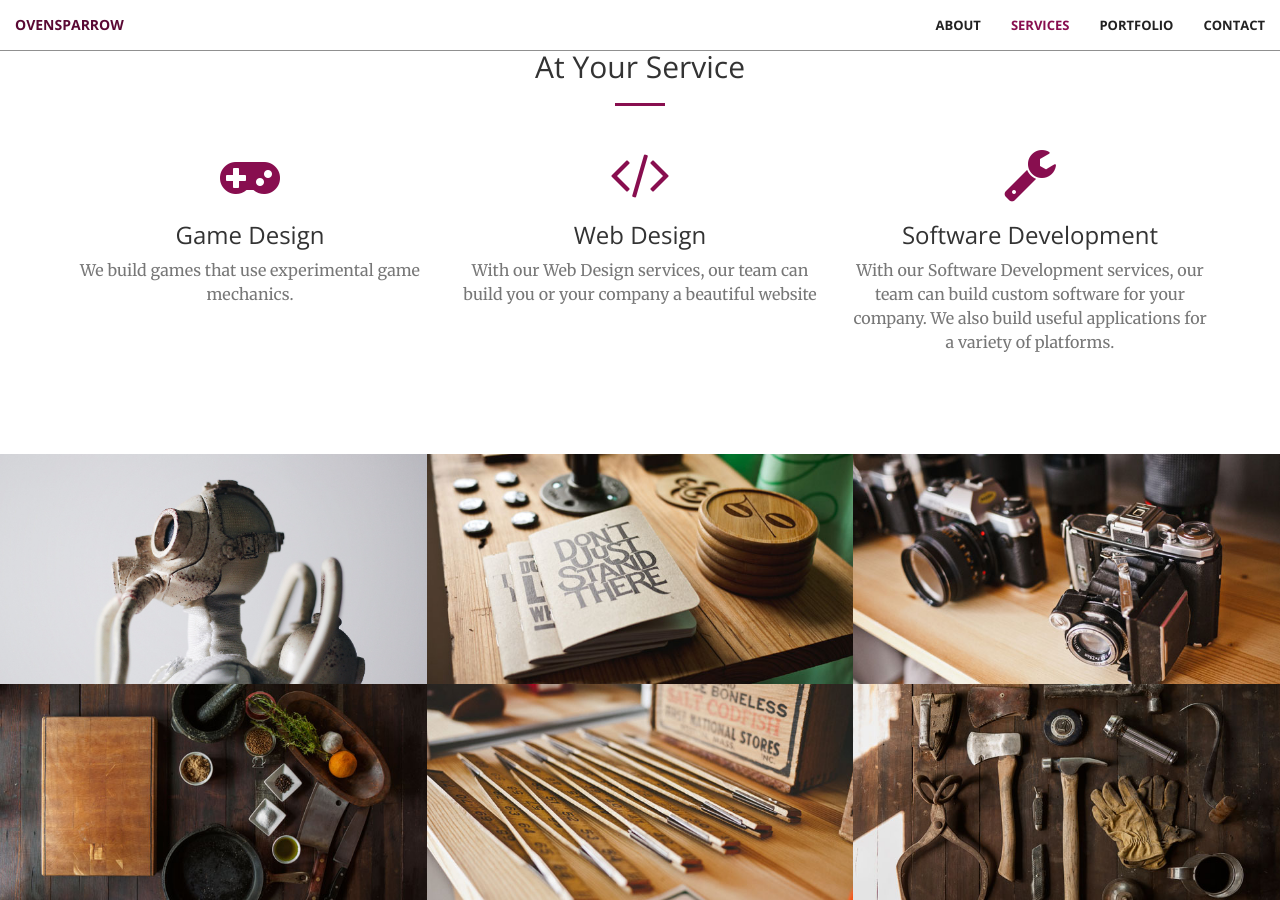
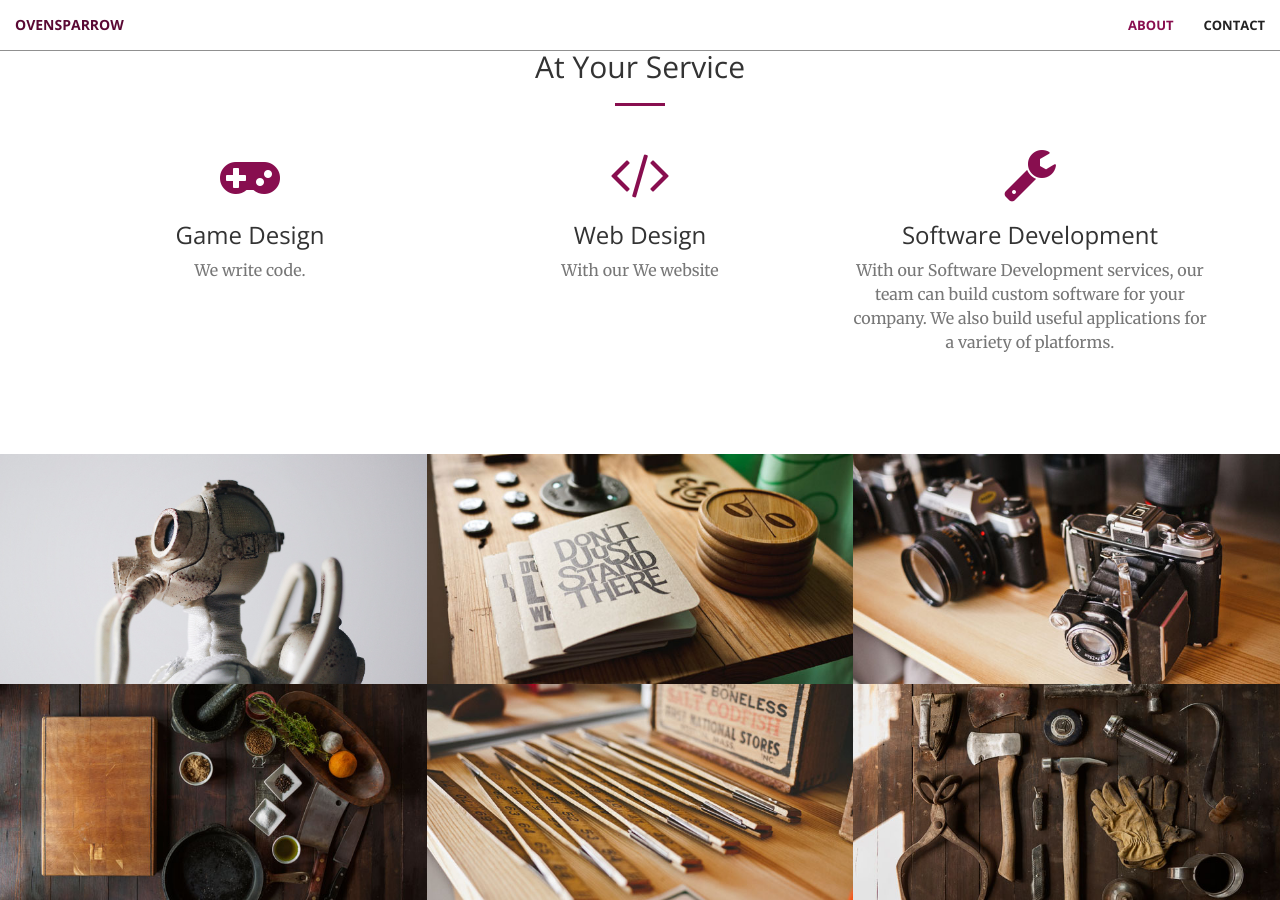
Before and after one commit to 4thWave/4thwave.github.io, a Jekyll site: the page built from index.html, in a window 1280 px wide and 900 px high, scrolled down 1318 px. Built offline with Jekyll 4.4.1, drawn with Linux system fonts in a browser that asks for light colours.

Commit message:
minor add

```diff
--- a/_includes/nav.html
+++ b/_includes/nav.html
@@ -18,12 +18,6 @@
                     <a class="page-scroll" href="#about">About</a>
                 </li>
                 <li>
-                    <a class="page-scroll" href="#services">Services</a>
-                </li>
-                <li>
-                    <a class="page-scroll" href="#portfolio">Portfolio</a>
-                </li>
-                <li>
                     <a class="page-scroll" href="#contact">Contact</a>
                 </li>
             </ul>
--- a/_includes/services.html
+++ b/_includes/services.html
@@ -13,14 +13,14 @@
                 <div class="service-box">
                     <i class="fa fa-4x fa-gamepad wow bounceIn text-primary"></i>
                     <h3>Game Design</h3>
-                    <p class="text-muted">We build games that use experimental game mechanics.</p>
+                    <p class="text-muted">We write code.</p>
                 </div>
             </div>
             <div class="col-lg-4 col-md-6 text-center">
                 <div class="service-box">
                     <i class="fa fa-4x fa-code wow bounceIn text-primary" data-wow-delay=".1s"></i>
                     <h3>Web Design</h3>
-                    <p class="text-muted">With our Web Design services, our team can build you or your company a beautiful website</p>
+                    <p class="text-muted">With our We website</p>
                 </div>
             </div>
             <div class="col-lg-4 col-md-6 text-center">
```
